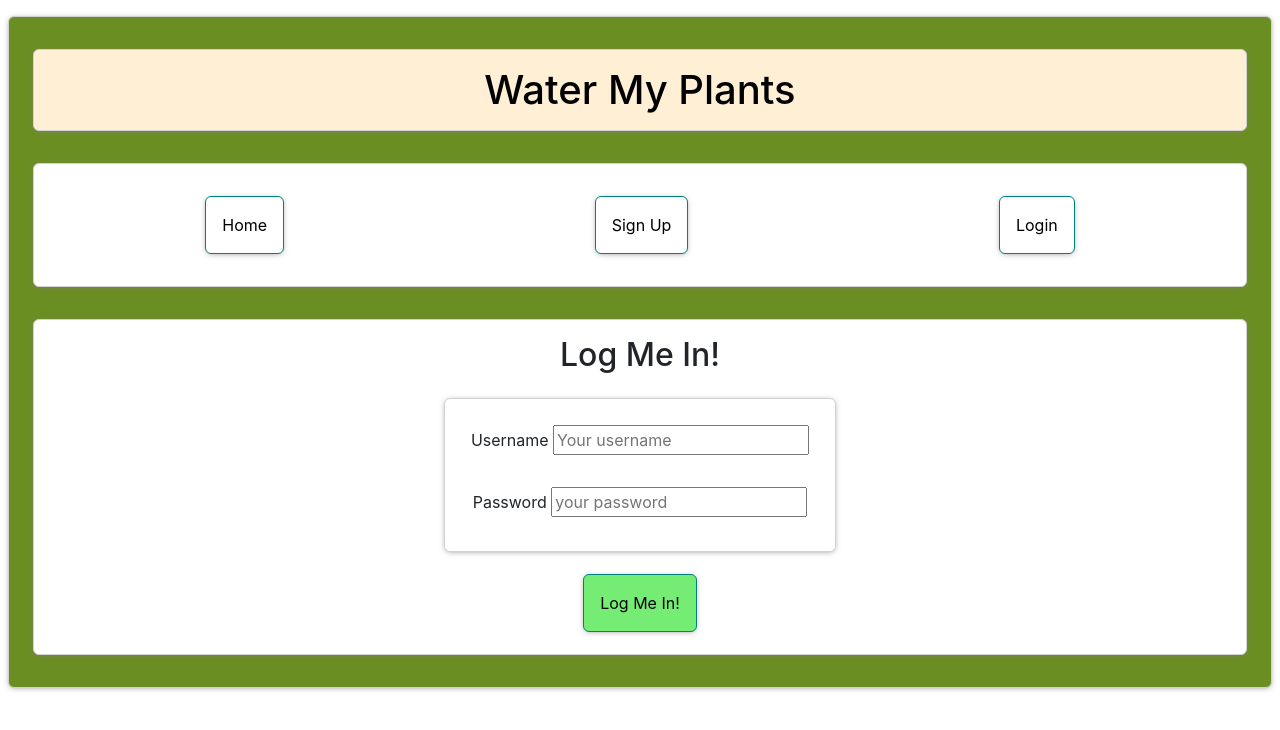
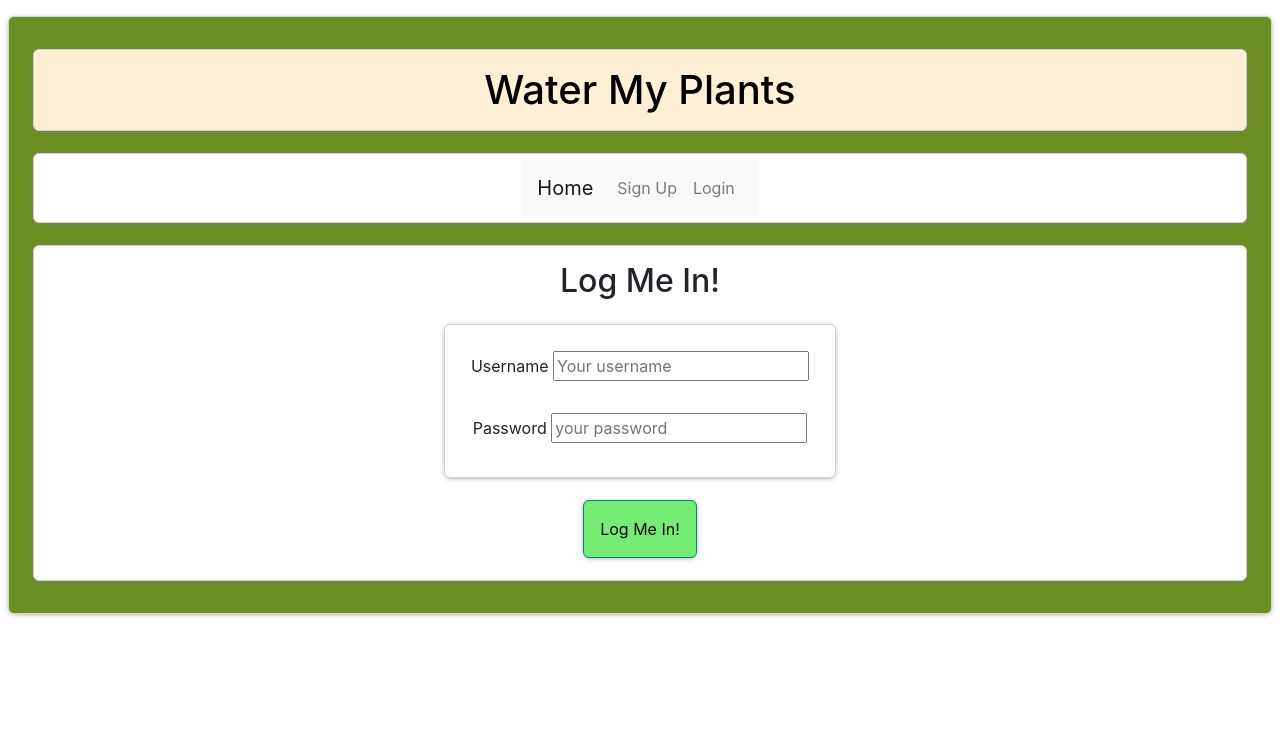
Before and after one commit to ttwebpt92-watermyplants/water-my-plants, a React (Create React App) app in the folder water-my-plants/: page /Login in a window 1280 px wide. Shown: the top 730 px of the page. Built offline with nearby package versions, Linux system fonts and the light colour scheme.

Commit message:
Added react bootstrap styling to main navbar in App.js. Navbar component is not currently being used in App.js as the options on that page are for users who are logged into the app. Styling is not complete at this time as the color still needs some tweaking.

```diff
--- a/water-my-plants/src/App.js
+++ b/water-my-plants/src/App.js
@@ -1,13 +1,14 @@
 import React from 'react'
 import { Route, Link, Switch, NavLink } from 'react-router-dom'
-import styled, { css } from 'styled-components'
-
+import styled from 'styled-components'
+import { Container, Nav, Navbar } from 'react-bootstrap';
 import './App.css';
 
 import SignupForm from './SignupForm'
-import Navbar from './Navbar'
+// import Navbar from './Navbar'
 import Homepage from './Homepage'
 import Login from './Login'
+// import Login from './Components/Login/Login'
 import AddNewPlant from './Components/AddNewPlant';
 import PlantsList from './Components/PlantsList';
 import UpdatePlant from './Components/UpdatePlant';
@@ -20,11 +21,37 @@ function App() {
         <MainDiv>
           <HeaderDiv>Water My Plants</HeaderDiv>
 
+        {/* Bootstrap styling -- Navbar light */}
           <NavBarDiv>
+            <Navbar bg="light" variant="light">
+              <Navbar.Brand href="/Homepage" defaultActiveKey="/Homepage">Home</Navbar.Brand>
+              <Nav  className="mr-auto">
+                <Nav.Link href="SignupForm">Sign Up</Nav.Link>
+                <Nav.Link href="Login">Login</Nav.Link>
+              </Nav>
+            </Navbar>
+          </NavBarDiv>
+          {/* Nav with pills -- bootstrap */}
+
+          {/* <Container>
+            <Nav variant="pills" defaultActiveKey="/Homepage">
+              <Nav.Item>
+                  <Nav.Link href="/Homepage">Home</Nav.Link>
+              </Nav.Item>
+              <Nav.Item>
+                  <Nav.Link href="SignupForm" eventKey="link-1">Sign Up!</Nav.Link>
+              </Nav.Item>
+              <Nav.Item>
+                  <Nav.Link href="Login" eventKey="link-3">Login!</Nav.Link>
+              </Nav.Item>
+            </Nav>
+          </Container> */}
+
+          {/* <NavBarDiv>
             <NavButton to='/Homepage'>Home</NavButton>
             <NavButton to='/SignupForm'>Sign Up</NavButton>
             <NavButton to='/Login'>Login</NavButton>
-          </NavBarDiv>
+          </NavBarDiv> */}
 
           <Switch>
             <Route exact path='/Homepage'>
@@ -108,8 +135,8 @@ const NavBarDiv = styled.div`
   border: 1px solid rgb(210, 210, 210);
   border-radius: 6px;
   box-shadow: 0px 1px 6px -2px rgb(128, 127, 127);
-  margin: 16px 8px;
-  padding: 16px;
+  margin: 6px 8px;
+  padding: 6px;
   background-color: white;
 `;
 
--- a/water-my-plants/src/Navbar.js
+++ b/water-my-plants/src/Navbar.js
@@ -1,7 +1,7 @@
 import React from 'react'
 import styled from 'styled-components'
-import 'bootstrap/dist/css/bootstrap.css'
-import { Container } from 'bootstrap'
+// import { Container } from 'bootstrap'
+import { Container, Nav } from 'react-bootstrap';
 
 export default function Navbar() {
 
@@ -20,19 +20,19 @@ export default function Navbar() {
 
             {/* Bootstrap Styling */}
 
-            {/* <Container>
-                <Nav variant="pills" defaultActiveKey="/home">
+            <Container>
+                <Nav variant="pills" defaultActiveKey="/Homepage">
                     <Nav.Item>
-                        <Nav.Link href="/home">Active</Nav.Link>
+                        <Nav.Link href="/Homepage">Home</Nav.Link>
                     </Nav.Item>
                     <Nav.Item>
-                        <Nav.Link eventKey="link-1">Option 2</Nav.Link>
+                        <Nav.Link href="PlantsList" eventKey="link-1">My Plants</Nav.Link>
                     </Nav.Item>
                     <Nav.Item>
-                        <Nav.Link eventKey="disabled" disabled>Disabled</Nav.Link>
+                        <Nav.Link href="Users" eventKey="link-3">Profile</Nav.Link>
                     </Nav.Item>
                 </Nav>
-            </Container> */}
+            </Container>
         </NavBarDiv>
 
 
```
